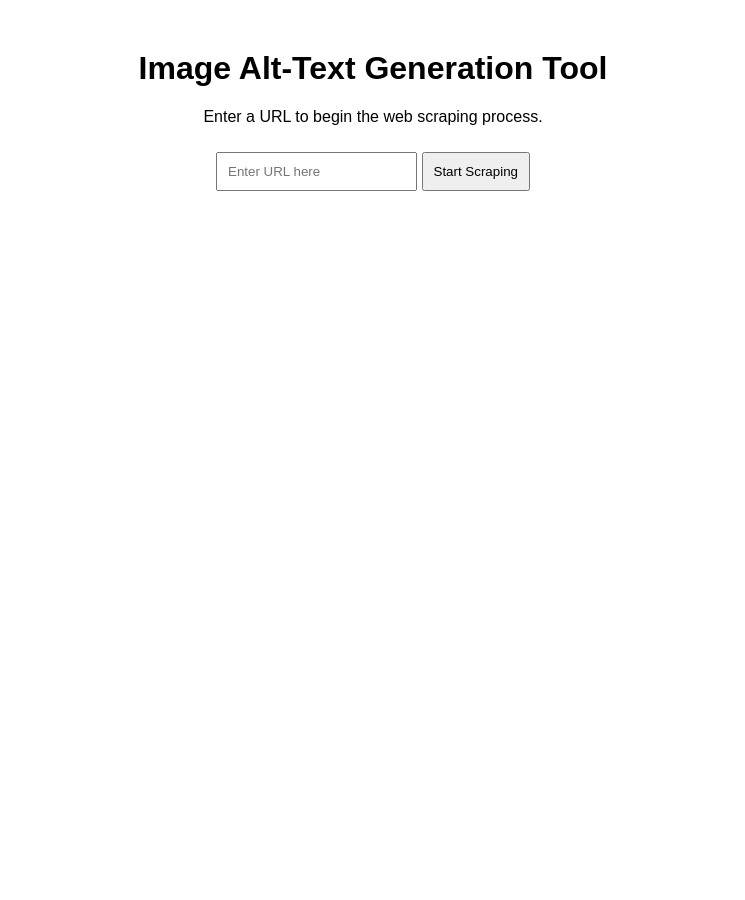
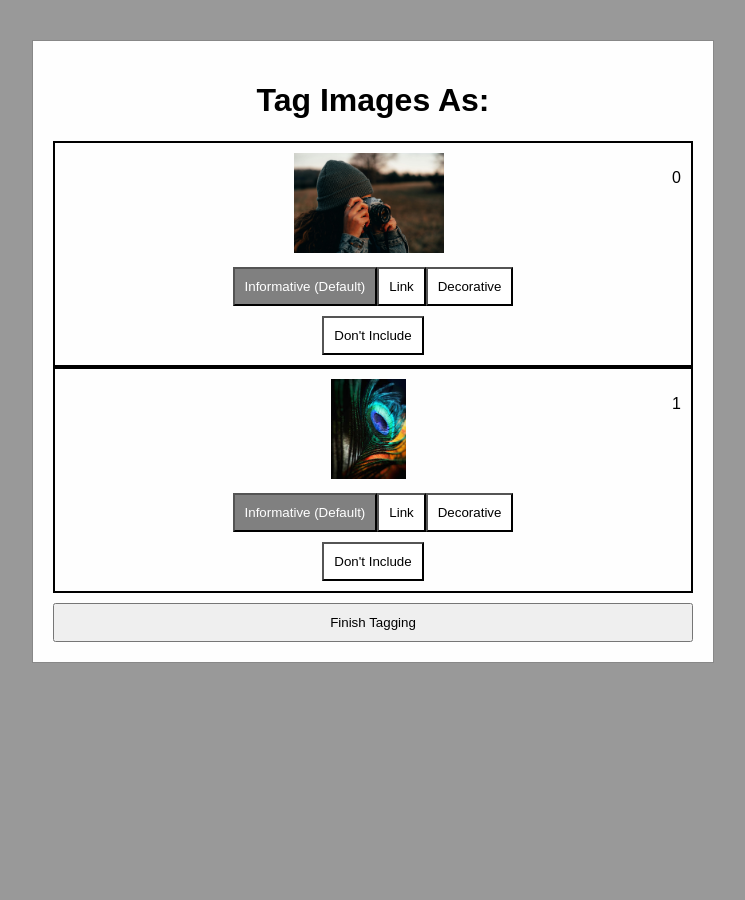
Before and after one commit to kaicachen/Alt-Text-Admiral, a Flask app: page / in a window 1280 px wide. Shown: the whole page, without its empty margins (267-1012 px from the left). Run offline with Flask 3, Linux system fonts and the light colour scheme.

Commit message:
creating front end for user tagging

```diff
--- a/app/templates/index.html
+++ b/app/templates/index.html
@@ -5,6 +5,42 @@
     <meta name="viewport" content="width=device-width, initial-scale=1.0">
     <title>EECS 582 Capstone Project</title>
     <style>
+        /* The Modal (background) */
+        .modal {
+        position: fixed; /* Stay in place */
+        z-index: 1; /* Sit on top */
+        padding-top: 40px; /* Location of the box */
+        left: 0;
+        top: 0;
+        width: 100%; /* Full width */
+        height: 100%; /* Full height */
+        overflow: auto; /* Enable scroll if needed */
+        background-color: rgb(0,0,0); /* Fallback color */
+        background-color: rgba(0,0,0,0.4); /* Black w/ opacity */
+        }
+
+        /* Modal Content */
+        .modal-content {
+        background-color: #fefefe;
+        margin: auto;
+        padding: 20px;
+        border: 1px solid #888;
+        width: 50%;
+        }
+
+        .outerDiv {
+            border: 2px solid black;
+            padding: 10px;
+        }
+
+        .imgNum {
+            float: right;
+        }
+
+
+        .finishedTagging {
+            width: 100%;
+        }
         body {
             font-family: Arial, sans-serif;
             text-align: center;
@@ -14,6 +50,7 @@
             padding: 10px;
             margin-top: 10px;
         }
+
     </style>
 </head>
 <body>
@@ -24,5 +61,138 @@
         <input type="text" name="url" placeholder="Enter URL here" required>
         <button type="submit">Start Scraping</button>
     </form>
+
+
+    <!-- The Modal -->
+    <div id="myModal" class="modal">
+        <!-- Modal content -->
+        <div class="modal-content">
+            <h1>Tag Images As:</h1>
+            <div class="imgTagging"></div>
+            <button class="finishedTagging">Finish Tagging</button>
+
+        </div>
+    </div>
+
+    <script>
+        var taggedList = []; //1 = keep, 2 = link, 3 = decorative, 4 = discard
+
+        var buttonList = [];
+        var modal = document.getElementById("myModal");
+        var close = document.getElementsByClassName("close")[0];
+        var taggingInsert = document.getElementsByClassName("imgTagging")[0];
+        var csv = "{{ url_for('static', filename='img1.jpg') }},{{ url_for('static', filename='img2.jpg') }}";
+
+        function populateModal(csv){
+            imageList = csv.split(",");
+            let i = 0;
+            imageList.forEach(function(img) {
+                taggedList.push(1);
+
+                //this looks awful but i need to create separate elements for each item
+                let outerDiv = document.createElement("div");
+                let btnDiv = document.createElement("div");
+                let numTracker = document.createElement("div");
+
+                let span1 = document.createElement("span");
+                let span2 = document.createElement("span");
+                let span3 = document.createElement("span");
+
+                let info = document.createElement("button");
+                let link = document.createElement("button");
+                let deco = document.createElement("button");
+                let noInc = document.createElement("button");
+
+                let numSpan = document.createElement("span");
+                let imgNum = document.createElement("p");
+
+                var scrapedImg = document.createElement("img");
+
+                imgNum.textContent = i;
+                imgNum.className = "imgNum";
+
+                noInc.className = "noInc";
+                deco.className = "deco";
+                link.className = "link";
+                info.className = "info";
+
+                outerDiv.className = "outerDiv";
+
+                noInc.textContent ="Don't Include";
+                deco.textContent = "Decorative";
+                link.textContent = "Link";
+                info.textContent = "Informative (Default)";
+
+
+                noInc.dataset.iteration = deco.dataset.iteration = link.dataset.iteration = info.dataset.iteration = i;
+                noInc.dataset.clicked = deco.dataset.clicked = link.dataset.clicked = info.dataset.clicked = 1;
+
+
+                buttonList.push([info, link, deco, noInc]);
+
+                scrapedImg.src = img.trim();
+                scrapedImg.height = "100";
+
+                span1.append(info);
+                span2.append(link);
+                span3.append(deco);
+
+                btnDiv.append(span1, span2, span3, scrapedImg);
+                outerDiv.append(imgNum, scrapedImg, btnDiv, noInc);
+
+                taggingInsert.appendChild(outerDiv);
+
+                highlightSelected(i, 0)
+                i++;
+            });
+        }
+
+        function selectTag(btnPressed) {
+            let i = btnPressed.dataset.iteration;
+            let result;
+            switch(btnPressed.className) {
+                case "noInc":
+                    result = 3;
+                    break;
+                case "deco":
+                    result = 2;
+                    break;
+                case "link":
+                    result = 1;
+                    break;
+                default:
+                    result = 0;
+            }
+
+
+            taggedList[i] = result;
+            highlightSelected(i, result)
+        }
+
+        function highlightSelected(imgIndex, btnIndex) {
+            buttonList[imgIndex].forEach(function(b) {
+                b.style.backgroundColor = "white";
+                b.style.color = "black";
+            });
+
+            // Set the selected button to grey
+            buttonList[imgIndex][btnIndex].style.backgroundColor = "grey";
+            buttonList[imgIndex][btnIndex].style.color = "white";
+        }
+
+        window.onclick = function(event) {
+        if (event.target.className == "finishedTagging") { //Once this button is hit i think this should take you to the loading bar
+            modal.style.display = "none";
+        }
+
+        if (event.target.dataset.clicked == 1) {
+            selectTag(event.target);
+
+        }
+        }
+
+        populateModal(csv);
+
+    </script>
 </body>
 </html>
```
Also changed, not shown: app/static/img1.jpg (added), app/static/img2.jpg (added).
